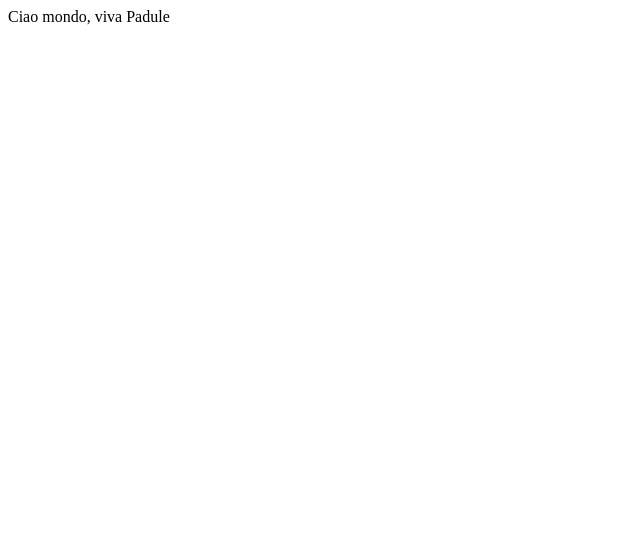
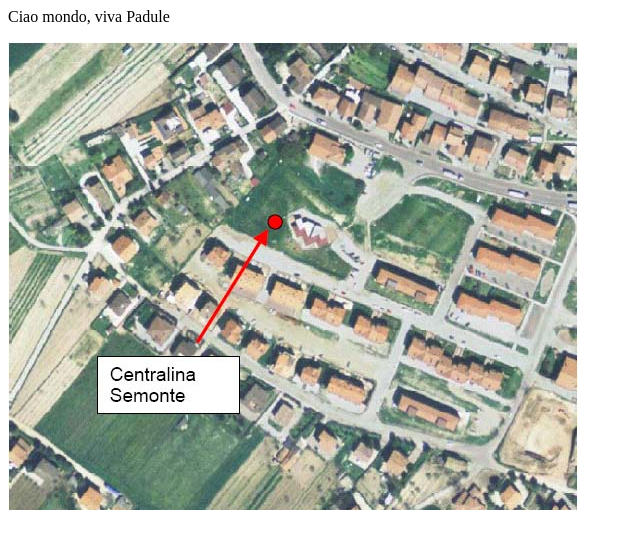
Before and after one commit to MichelaManci/sitoWeb, a plain HTML site: page index.html in a window 1280 px wide. Shown: the whole page, without its empty margins (0-640 px from the left). Drawn offline with Linux system fonts and the light colour scheme.

Commit message:
aggiunta un'immagine

```diff
--- a/index.html
+++ b/index.html
@@ -1,4 +1,6 @@
 <html>
 <head> </head>
-<body> Ciao mondo, viva Padule </body>
+<body> <p> Ciao mondo, viva Padule </p>
+<img src="semonte.jpg" />
+</body>
 </html>
```
Also changed, not shown: semonte.jpg (added).
